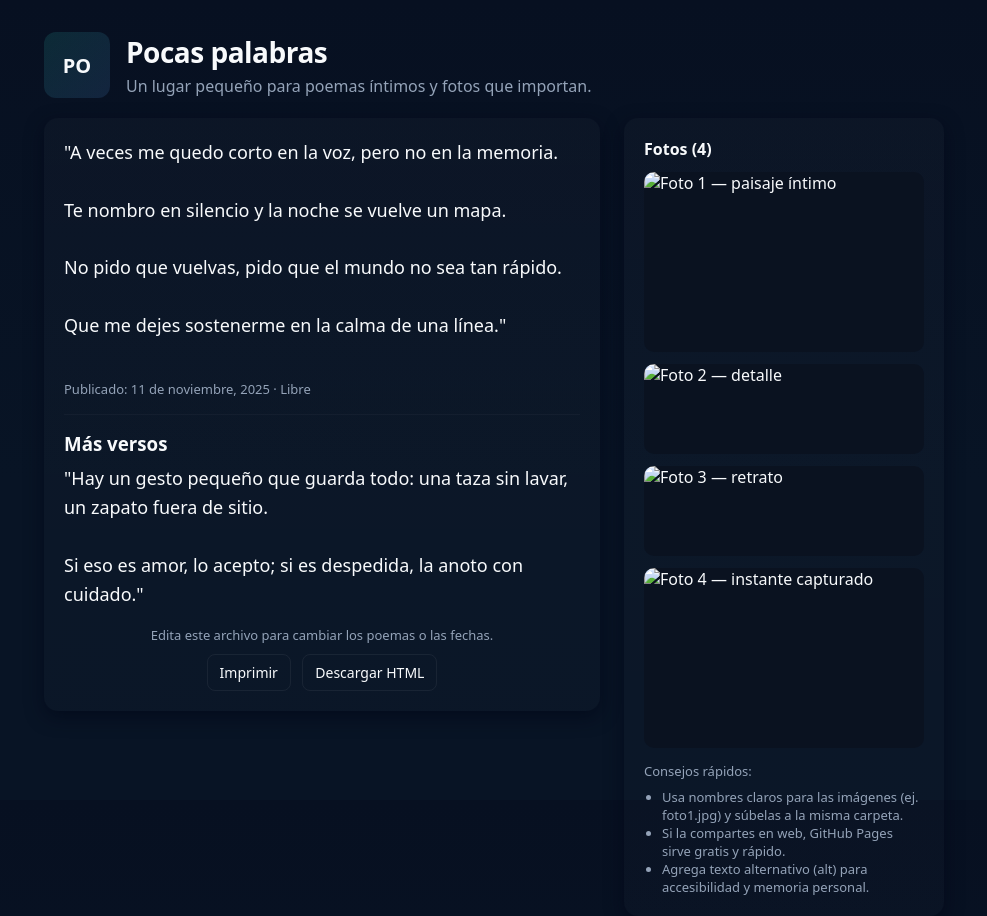
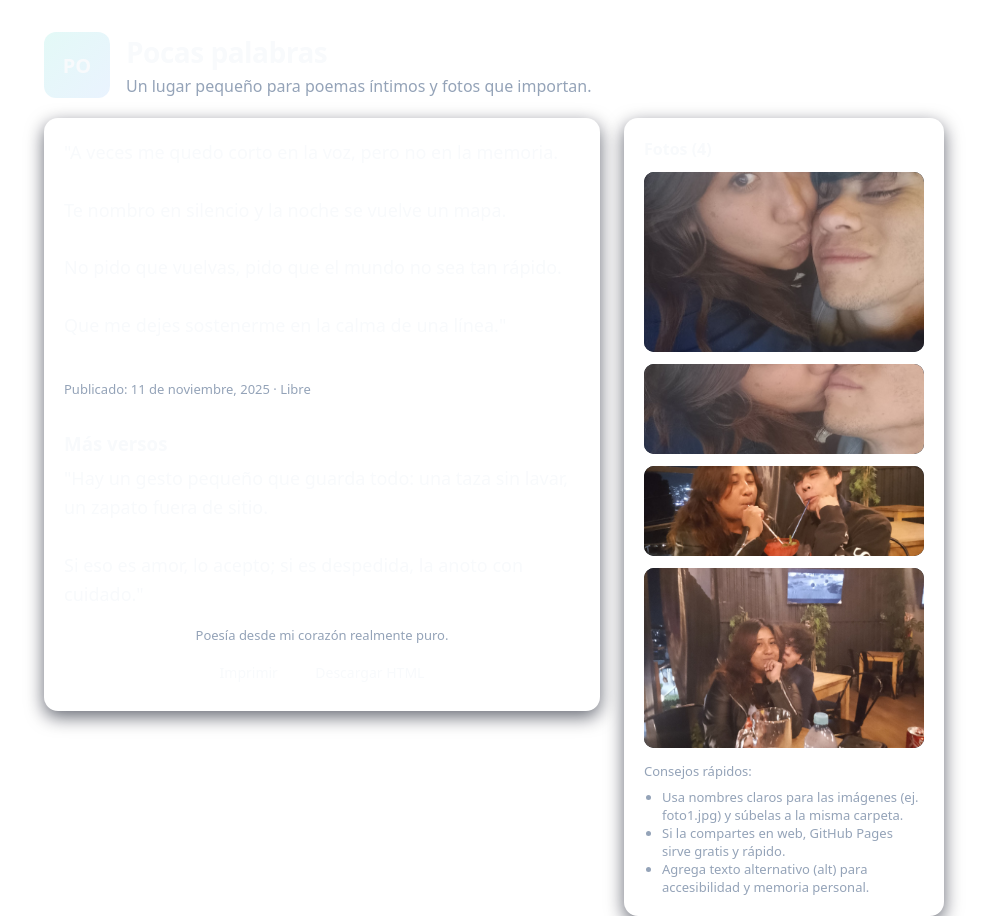
Before and after one commit to ozclef/love-esperanza, a plain HTML site: page index.html in a window 1280 px wide. Shown: the whole page, without its empty margins (146-1133 px from the left). Drawn offline with Linux system fonts and the light colour scheme.

Commit message:
Update index.html

```diff
--- a/index.html
+++ b/index.html
@@ -10,7 +10,11 @@
     html,body{height:100%}
     body{
       margin:0;padding:32px;font-family:system-ui,-apple-system,Segoe UI,Roboto,'Helvetica Neue',Arial;
-      background:linear-gradient(180deg,#071021 0%, #081425 60%);color:var(--accent);
+     /* <!--
+      background:linear-gradient(180deg,#071021 0%, #081425 60%);
+    -->*/
+      background: white;
+      color:var(--accent);
       -webkit-font-smoothing:antialiased;-moz-osx-font-smoothing:grayscale;
     }
     .wrap{max-width:900px;margin:0 auto;}
@@ -72,7 +76,7 @@ Si eso es amor, lo acepto; si es despedida, la anoto con cuidado."</div>
         </article>
 
         <footer>
-          <span class="muted">Edita este archivo para cambiar los poemas o las fechas.</span>
+          <span class="muted">Poesía desde mi corazón realmente puro.</span>
           <div style="margin-top:10px">
             <a class="btn" href="#" onclick="window.print();return false">Imprimir</a>
             <a class="btn download" href="#" id="downloadBtn">Descargar HTML</a>
@@ -84,10 +88,14 @@ Si eso es amor, lo acepto; si es despedida, la anoto con cuidado."</div>
         <h4 style="margin:0 0 12px">Fotos (4)</h4>
         <div class="gallery">
           <!-- Reemplaza los src por rutas locales o URLs públicas. -->
-          <img class="photo" src="images/foto1.jpg" alt="Foto 1 — paisaje íntimo">
-          <img class="photo small" src="images/foto2.jpg" alt="Foto 2 — detalle">
-          <img class="photo small" src="images/foto3.jpg" alt="Foto 3 — retrato">
-          <img class="photo" src="images/foto4.jpg" alt="Foto 4 — instante capturado">
+          <img class="photo" src="img/
+esperanza (1).jpg" alt="Foto 1 — paisaje íntimo">
+          <img class="photo small" src="img/
+esperanza (2).jpg" alt="Foto 2 — detalle">
+          <img class="photo small" src="img/
+esperanza (3).jpg" alt="Foto 3 — retrato">
+          <img class="photo" src="img/
+esperanza (4).jpg" alt="Foto 4 — instante capturado">
         </div>
 
         <div style="margin-top:14px;color:var(--muted);font-size:13px">
```
